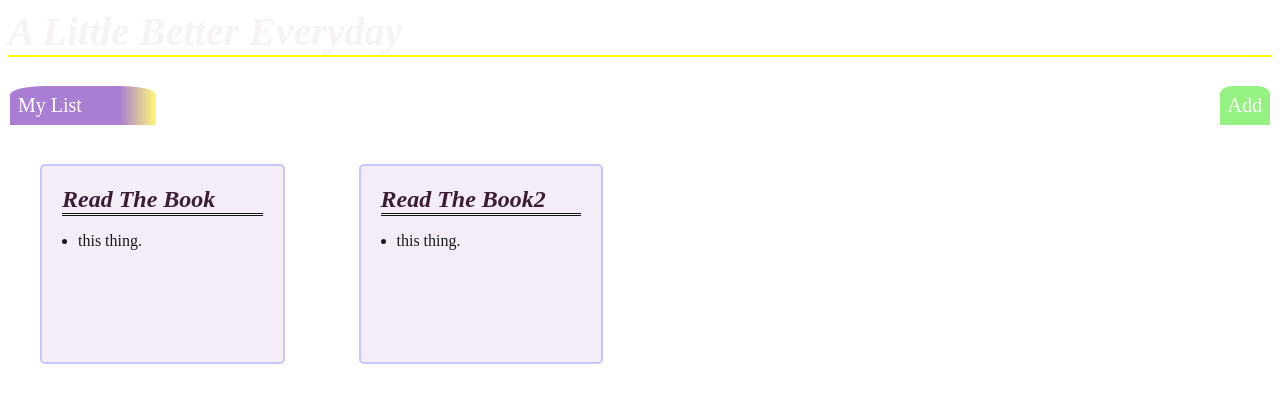
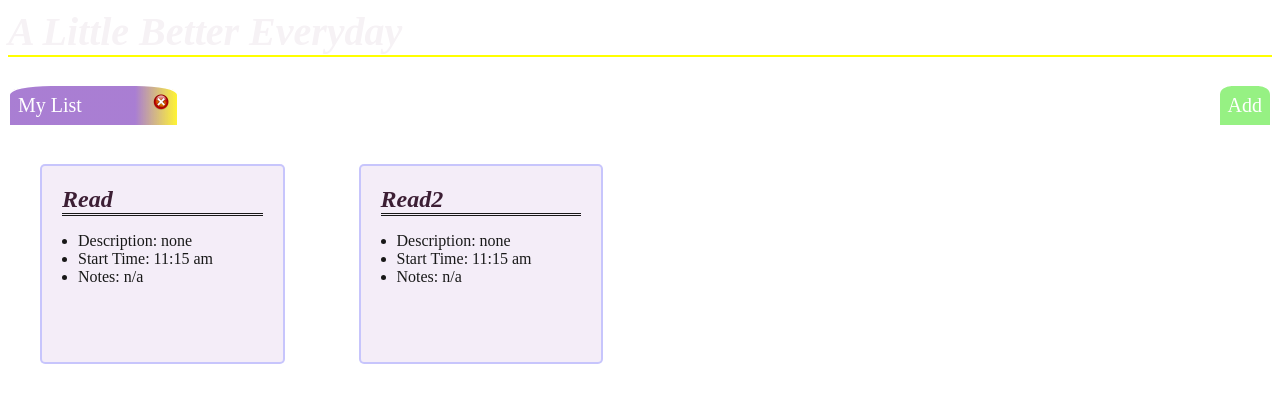
Before and after one commit to SempleGit/todo, a website built with webpack: page dist/index.html in a window 1280 px wide. Built offline with nearby package versions, Linux system fonts and the light colour scheme; files whose address does not match are found by name.

Commit message:
added renderTask function

```diff
--- a/src/addTask.js
+++ b/src/addTask.js
@@ -28,15 +28,12 @@ function addTaskForm() {
 }
 
 const intializeButtons = () => {
-    const submitButton = (() => {
+
       const submitButton = document.querySelector(".submit-button");
       submitButton.addEventListener("click", submit);
-    })();
 
-    const closeButton = (() => {
       const closeButton = document.querySelector(".close-button");
       closeButton.addEventListener("click", closeOverlay);
-    })();
 };
 
 
--- a/src/index.js
+++ b/src/index.js
@@ -8,8 +8,14 @@ tabSelector.addEventListener("click", (e) => {
   if (e.target.getAttribute(["data-key"])) {
     const selected = e.target.getAttribute(["data-key"]);
     renderTab();
+    renderTask(selected);
     selectProject(selected);
     console.log(selected);
+  }
+
+  if (e.target.getAttribute(["data-close"])) {
+    closeProject(e.target.parentElement.getAttribute(["data-key"]));
+    renderTab();
   }
 });
 
@@ -24,6 +30,9 @@ const selectProject = (selected) => {
   });
 }
 
+
+// display tab when selected.
+
 const renderTab = () => {
   let tabHTML = "";
   if (projectList.length < 1) {
@@ -31,10 +40,32 @@ const renderTab = () => {
   }
   projectList.forEach(project => {
     console.log(project.getName());
-    tabHTML += `<p data-key=${project.getId()} class="selector">${project.getName()}</p>`;
+    tabHTML += `<p data-key=${project.getId()} class="selector">${project.getName()}
+                    <img data-close="x" class="closeX" src="./images/no16.png"></p>`;
   })
   tabSelector.innerHTML = "";
   tabSelector.insertAdjacentHTML("afterbegin", tabHTML);
+}
+
+// display the tasks for the current project tab.
+const renderTask = (selected = projectList[0].getId()) => {
+  const container = document.querySelector(".project-container");
+  container.innerHTML = "";
+  let taskHTML = "";
+  const indexSelected = projectList.findIndex( element => element.getId() == selected);
+  const tasks = projectList[indexSelected].getTasks();
+  tasks.forEach(task => {
+    taskHTML +=  `<div data-key="${task.getTitle()}" class="todo-container">
+                    <h2 class="todo-header">${task.getTitle()}</h2>
+                    <ul>
+                      <li>Description: ${task.getDescription()}</li>
+                      <li>Start Time: ${task.getStartTime()}</li>
+                      <li>Notes: ${task.getNotes()}</li>
+                    </ul>
+                  </div>`
+  });
+
+  container.insertAdjacentHTML('afterbegin', taskHTML);
 }
 
 const addButton = document.getElementById("add-button");
@@ -46,18 +77,25 @@ addButton.addEventListener("click", () => {
   console.log("add button!");
 });
 
-// testing
 
+// Creates a default project tab if all tabs are deleted.
 const defaultTab = () => {
   const myDefault = project("My List");
 
-  const task1 = task("read", "none", "11:15 am", "n/a");
-  const task2 = task("read2", "none", "11:15 am", "n/a");
-
-  myDefault.add(task1);
-  myDefault.add(task2);
+  // to be removed when complete
+    const task1 = task("read", "none", "11:15 am", "n/a");
+    const task2 = task("read2", "none", "11:15 am", "n/a");
+    myDefault.add(task1);
+    myDefault.add(task2);
+  // remove when complete
 
   projectList.push(myDefault);
 }
 
+const closeProject = (selected) => {
+  const removeIndex = projectList.findIndex( (e) => e.getId() == selected);
+  projectList.splice(removeIndex, 1);
+}
+
 renderTab();
+renderTask();
```
Also changed, not shown: dist/images/no16.png (added), dist/index.html, dist/main.js, dist/style.css.
